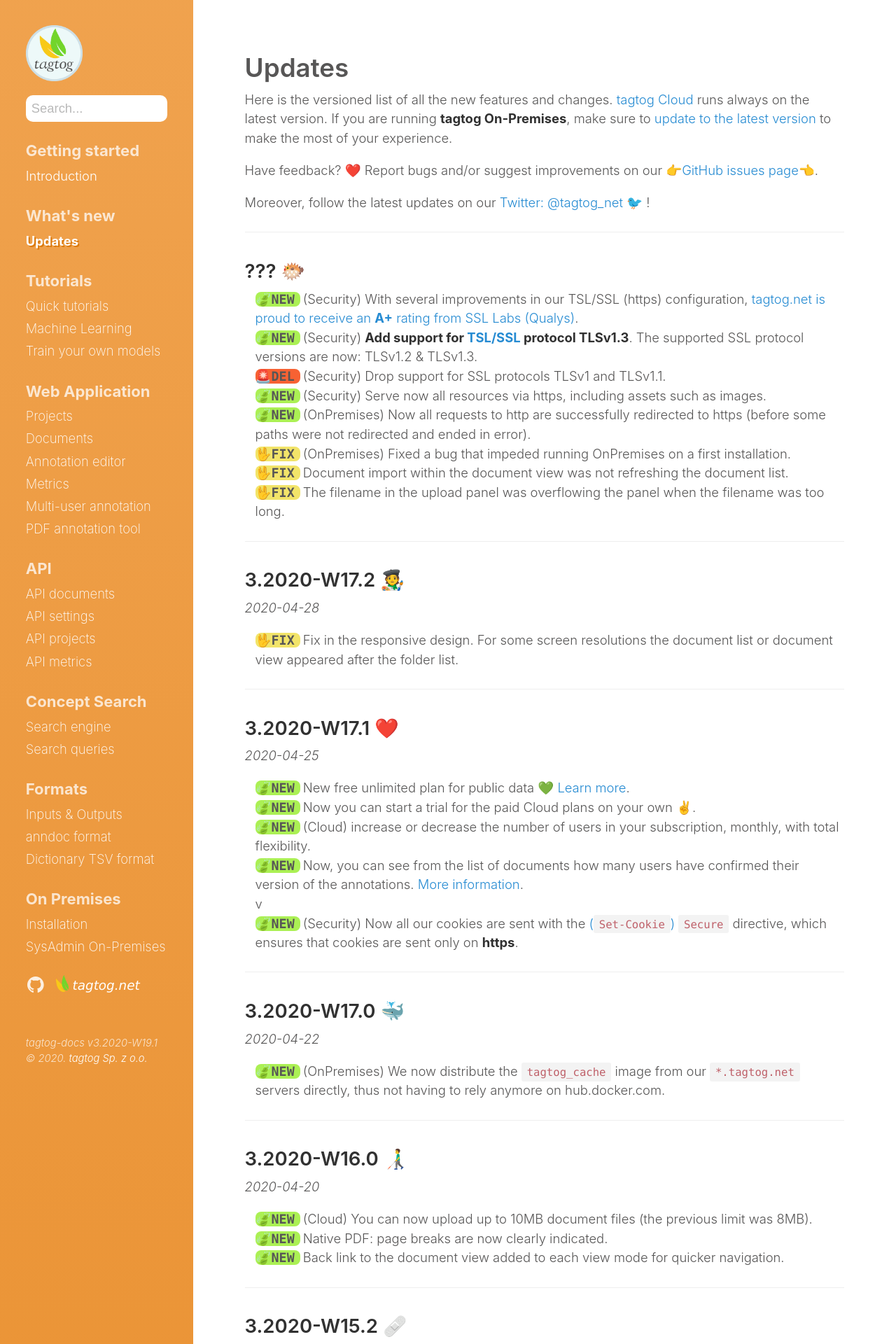
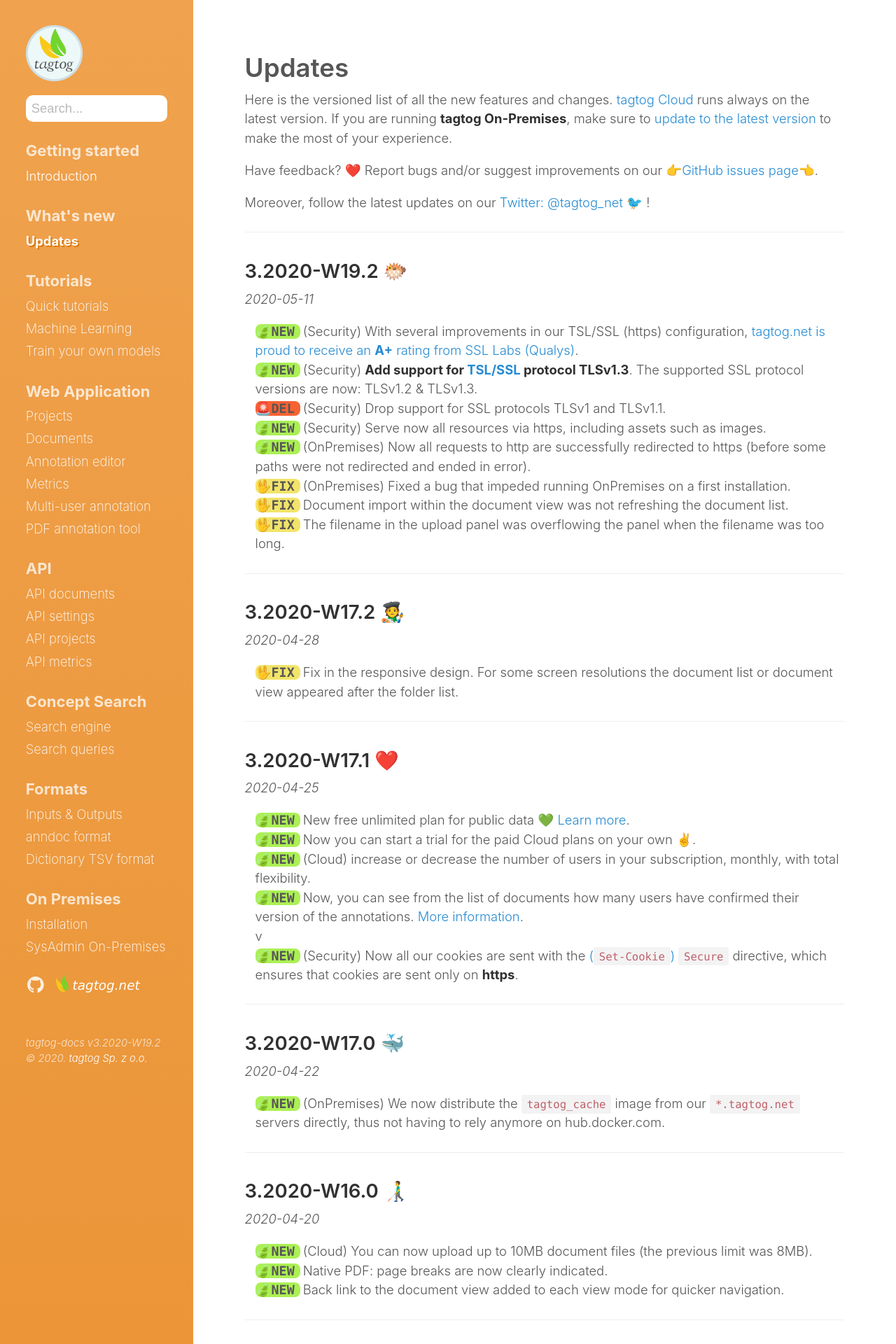
Before and after one commit to tagtogorg/tagtog-doc, a Jekyll site: the page built from updates.md, in a window 1280 px wide. Shown: the top 1920 px of the page at 70% size. Built offline with Jekyll 4.4.1, drawn with Linux system fonts in a browser that asks for light colours; nearby versions of some CDN libraries; emoji names are drawn with the system emoji font.

Commit message:
Bump version: 3.2020-W19.2 🐡

```diff
--- a/_config.yml
+++ b/_config.yml
@@ -71,7 +71,7 @@ plugins:
   - jemoji
 
 # Custom vars
-version: 3.2020-W19.1
+version: 3.2020-W19.2
 sidebar_home_link: true
 search_page: false
 # sidebar_blog_link:  '/blog'   # By default, your home page is your blog
--- a/updates.md
+++ b/updates.md
@@ -14,7 +14,8 @@ Moreover, follow the latest updates on our [Twitter: @tagtog_net 🐦](https://t
 
 ---
 
-## ??? 🐡
+## 3.2020-W19.2 🐡
+_2020-05-11_
 
 <ul class="updates">
   <li class="new"><span markdown="1">(Security) With several improvements in our TSL/SSL (https) configuration, [tagtog.net is proud to receive an **A+** rating from SSL Labs (Qualys)](https://www.ssllabs.com/ssltest/analyze.html?d=tagtog.net).</span></li>
```
Also changed, not shown: 1 other file.
